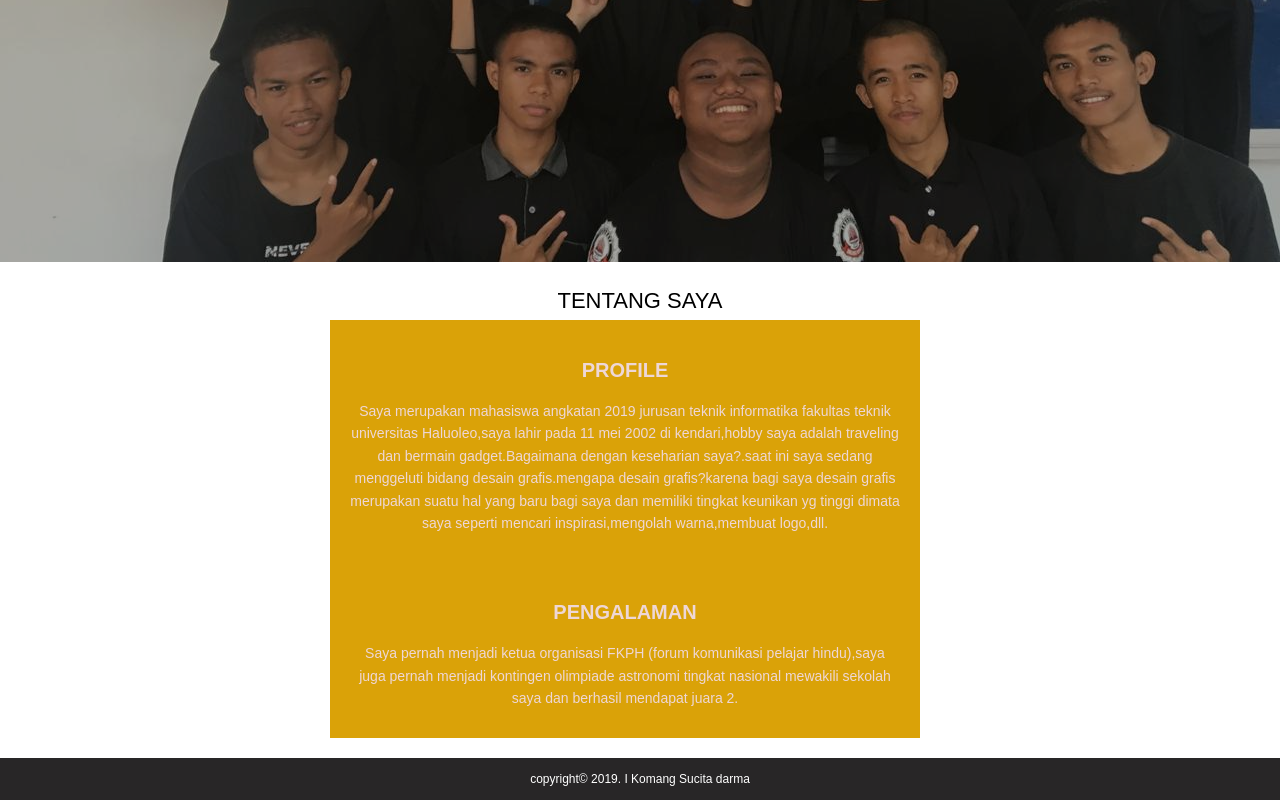
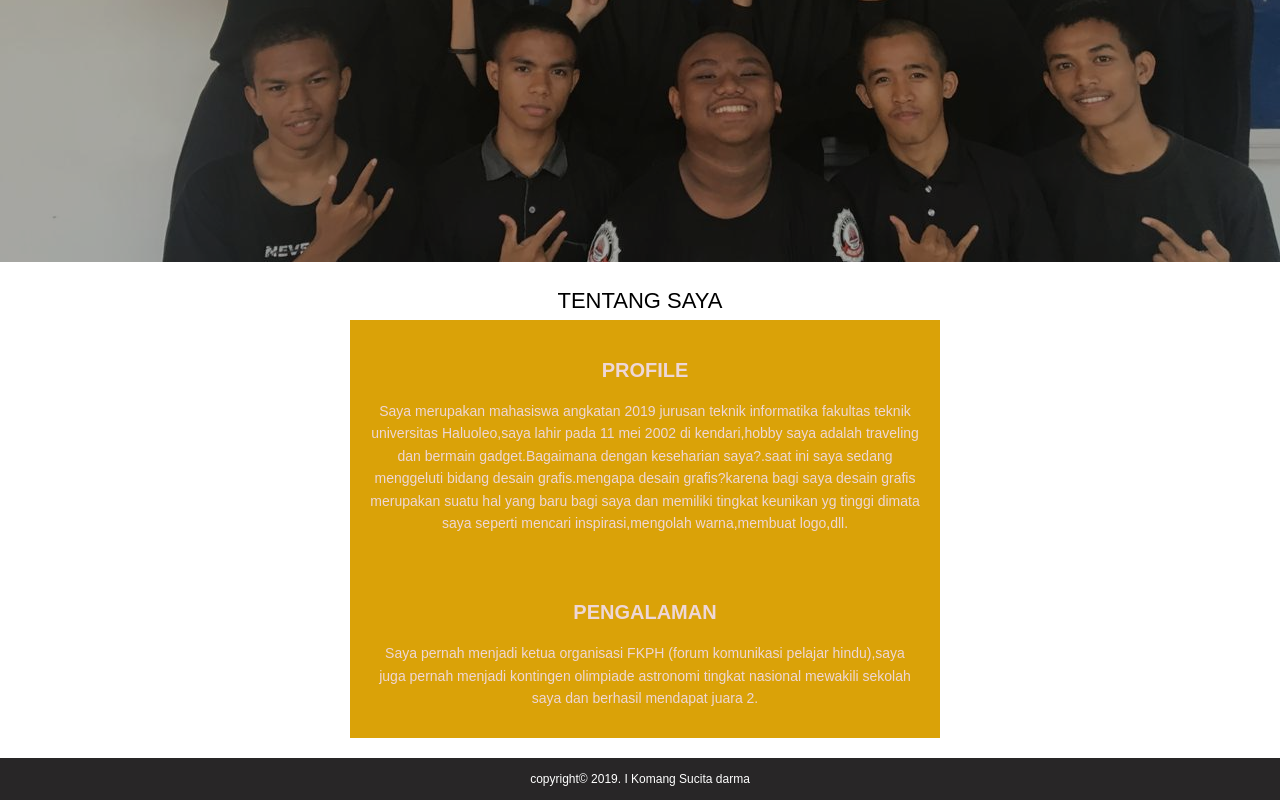
Before and after one commit to DharmaSucita/Praktikum-Komang, a plain HTML site: page index.html in a window 1280 px wide. Shown: the part 538-1338 px from the top of the page. Drawn offline with Linux system fonts and the light colour scheme.

Commit message:
Update css.css

```diff
--- a/css.css
+++ b/css.css
@@ -77,7 +77,7 @@ body {
     width: 550px;
     padding: 14px 20px;
     /* border: solid 1px gray; */
-    margin: 0% 330px;
+    margin: 0% 350px;
     text-align: ;
     background-color: #daa208;
     color: rgb(238, 215, 215);
```
